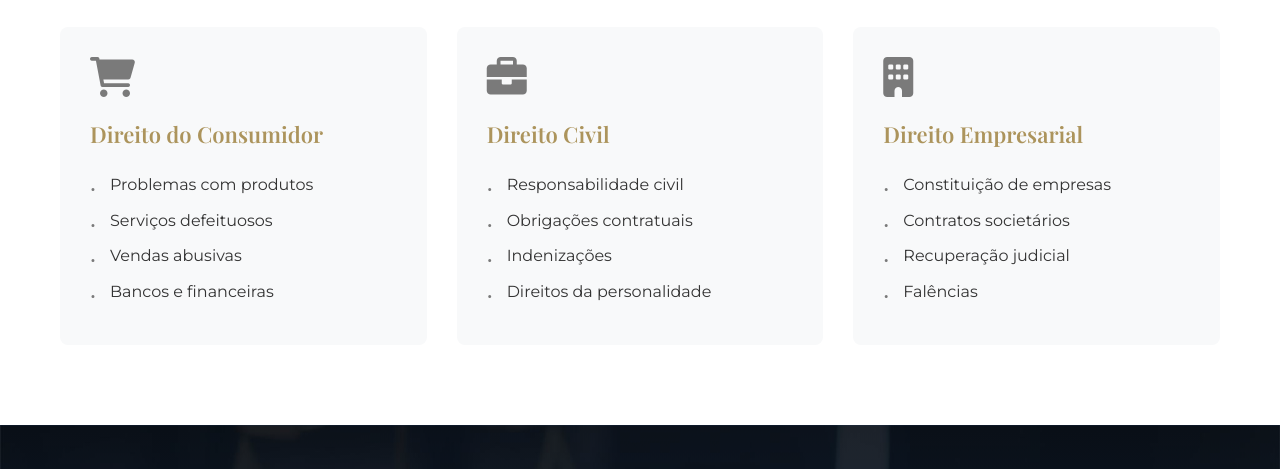
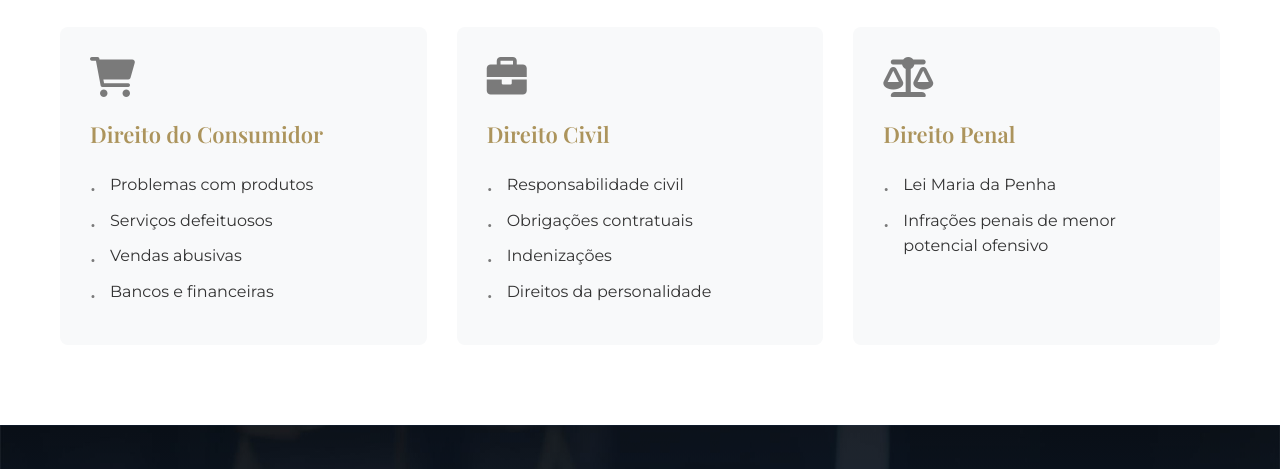
Before and after one commit to JulioGrahl/LandingRMC, a plain HTML site: page index.html in a window 1280 px wide. Shown: the part 3767-4236 px from the top of the page. Drawn offline with nearby package versions, Linux system fonts and the light colour scheme; a script that the page names is missing.

Commit message:
Finalização antes de enviar documentos para o servidor

```diff
--- a/index.html
+++ b/index.html
@@ -13,7 +13,7 @@
     <header>
         <div class="container">
             <div class="logo">
-                <img src="images/logo.png" alt="RVC Advogados" class="logo-img">
+                <img src="images/logo.png" alt="RMC Advogados" class="logo-img">
             </div>
             <nav>
                 <ul>
@@ -191,13 +191,11 @@
                 </div>
 
                 <div class="atuacao-card">
-                    <i class="fas fa-building"></i>
-                    <h3>Direito Empresarial</h3>
+                    <i class="fas fa-balance-scale"></i>
+                    <h3>Direito Penal</h3>
                     <ul>
-                        <li>Constituição de empresas</li>
-                        <li>Contratos societários</li>
-                        <li>Recuperação judicial</li>
-                        <li>Falências</li>
+                        <li>Lei Maria da Penha</li>
+                        <li>Infrações penais de menor potencial ofensivo</li>
                     </ul>
                 </div>
             </div>
@@ -378,7 +376,7 @@ document.addEventListener('DOMContentLoaded', function() {
         <div class="container">
             <div class="footer-content">
                 <div class="footer-logo">
-                    <img src="images/logo.png" alt="RVC Advogados" class="logo-img">
+                    <img src="images/logo.png" alt="RMC Advogados" class="logo-img">
                     <p>Excelência Jurídica com Qualidade e Segurança</p>
                 </div>
 
@@ -402,7 +400,7 @@ document.addEventListener('DOMContentLoaded', function() {
             </div>
 
             <div class="footer-bottom">
-                <p>&copy; <span id="currentYear"></span> RVC - Ronchi Milioli & Cardoso Cipriano Advogados. Todos os direitos reservados.</p>
+                <p>&copy; <span id="currentYear"></span> RMC - Ronchi Milioli & Cardoso Cipriano Advogados. Todos os direitos reservados.</p>
                 <p>OAB/SC 53.463 | OAB/SC 54.890</p>
             </div>
         </div>
```
